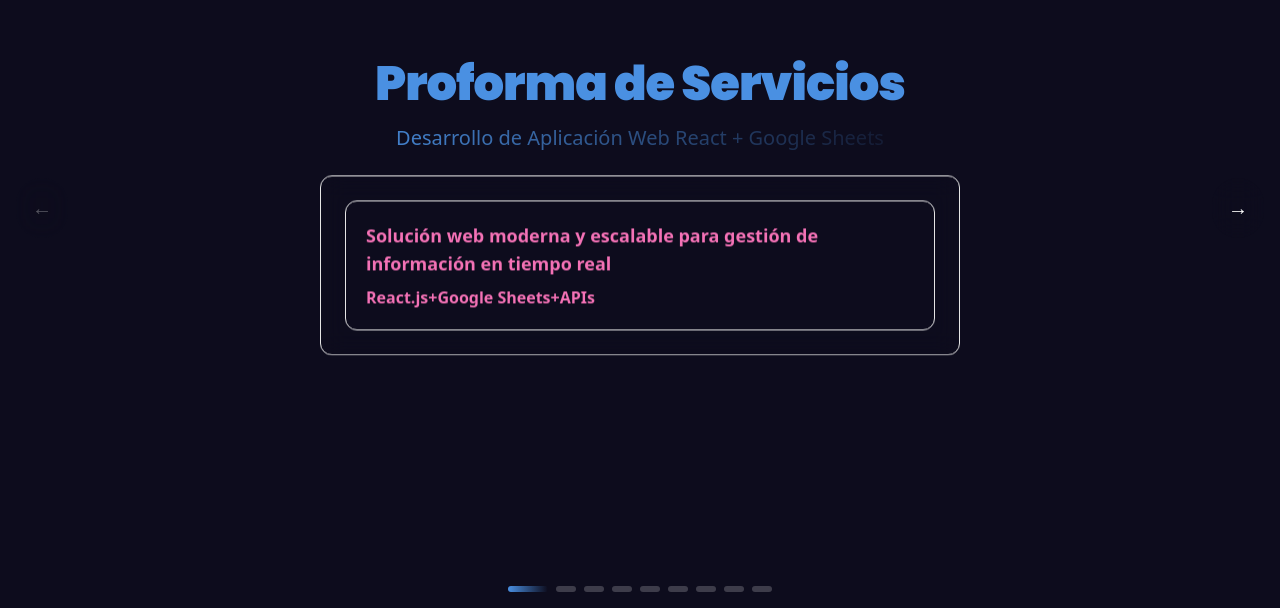
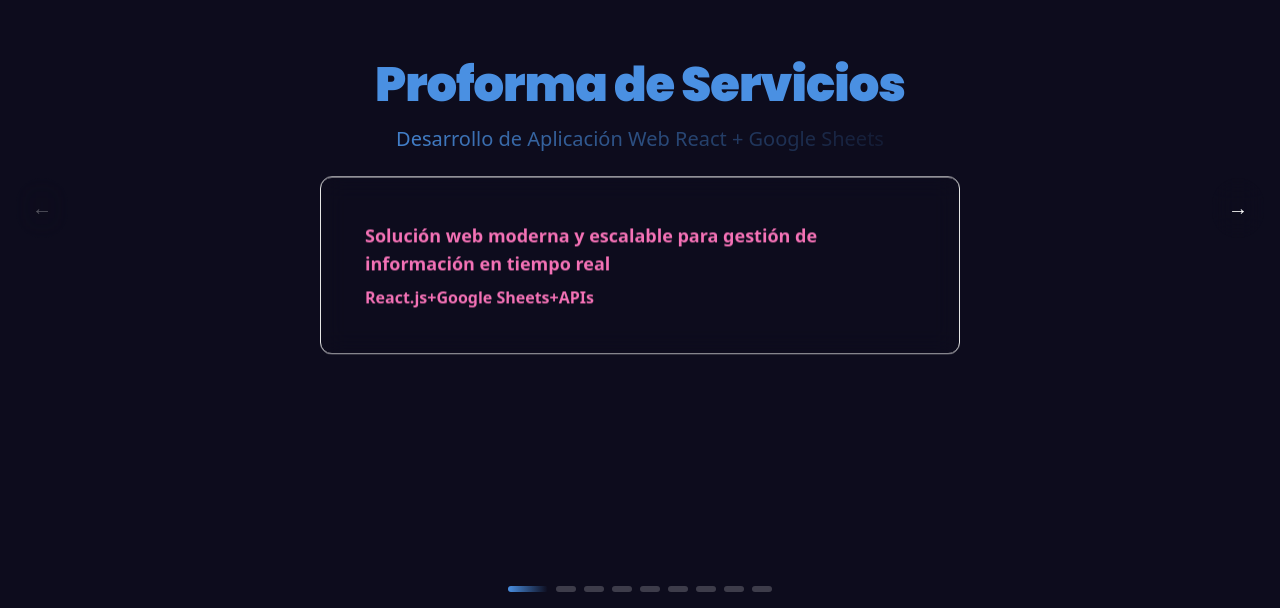
Before and after one commit to deivipluss/landing, a Next.js app: page /propuesta in a window 1280 px wide. Shown: the part 192-800 px from the top of the page. Built offline with nearby package versions, Linux system fonts and the light colour scheme.

Commit message:
propuestarew

```diff
--- a/data/propuestaContent.tsx
+++ b/data/propuestaContent.tsx
@@ -13,7 +13,7 @@ export const proposalSlides: ProposalSlideType[] = [
     title: "Proforma de Servicios",
     subtitle: "Desarrollo de Aplicación Web React + Google Sheets",
     content: (
-      <div className="border border-white/70 rounded-xl p-5">
+      <div className="bg-gradient-to-br from-[#4A90E2]/20 to-[#FF5C5C]/10 rounded-xl p-5">
         <div className="text-lg font-bold text-pink-400 mb-2">Solución web moderna y escalable para gestión de información en tiempo real</div>
         <div className="flex flex-row flex-wrap gap-x-3 gap-y-1 text-pink-400 font-semibold text-base whitespace-nowrap mt-2">
           <span>React.js</span>
@@ -67,7 +67,7 @@ export const proposalSlides: ProposalSlideType[] = [
   {
     title: "📖 Estructura",
     content: (
-      <div className="border border-white/70 rounded-xl p-5">
+      <div className="bg-gradient-to-br from-[#4A90E2]/20 to-[#FF5C5C]/10 rounded-xl p-5">
         <ul className="space-y-6">
           <li>
             <div className="flex items-center gap-2 mb-1">
```
